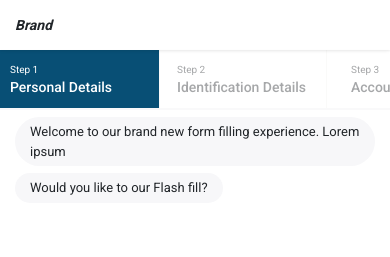
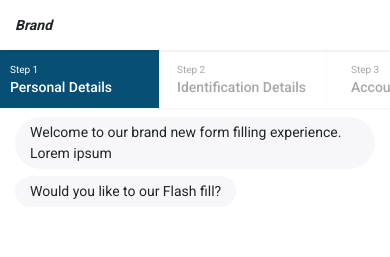
Before and after one commit to kamalbabu/new-form-layout, a React (Create React App) app: page / in a window 390 px wide. Shown: the top 257 px of the page. Built offline with nearby package versions, Linux system fonts and the light colour scheme.

Commit message:
Removed scrollbar

```diff
--- a/src/components/omni-input/OmniInput.css
+++ b/src/components/omni-input/OmniInput.css
@@ -81,11 +81,13 @@
     position:absolute;
     left:0;
     top:-45px;
-    display:flex;
+    display: flex;
+    flex-wrap: nowrap;
+    overflow-x: auto;
+    overflow-y:hidden;
     align-items: center;
     justify-content: center;
     width:100%;
-    overflow-x: auto;
     transition: all ease-in-out 300ms;
 }
 
@@ -103,5 +105,6 @@
     color:#fff;
     font-weight: 400;
     font-size:14px;
+
     transition: all ease-in-out 300ms;
 }
--- a/src/mocks/optionMock.js
+++ b/src/mocks/optionMock.js
@@ -3,13 +3,13 @@ const options = [
         id: 'FLASH_FILL_OPTION',
         action:'PROCESS_SELECT_ID',
         values: [{
-            title: 'Aadhar Card',
+            title: 'Aadhar',
             image: '',
             value: 'FLASH_FILL_OPTION_AADHAR',
             text: 'I want to use my Aadhar'
         },
         {
-            title: 'PAN Card',
+            title: 'PAN',
             image: '',
             value: 'FLASH_FILL_OPTION_PAN',
             text: 'I want to use my PAN Card'
@@ -45,13 +45,13 @@ const options = [
         action:'PROCESS_CHOOSE_ID',
         values: [
             {
-                title: 'Upload a copy',
+                title: 'Upload',
                 image: '',
                 value: 'FLASH_FILL_UPLOAD',
                 text: 'I want to upload a copy '
             },
             {
-                title: 'Scan a document',
+                title: 'Scan',
                 image: '',
                 value: 'FLASH_FILL_SCAN',
                 text: 'I want to scan the document'
--- a/src/pages/form/Form.css
+++ b/src/pages/form/Form.css
@@ -157,7 +157,7 @@
         /* width: 94%; */
         padding:5px 15px;
         min-height: 24px;
-        font-size:13px;
+        font-size: 14px;
         font-weight: 400;
         background-color: #f7f7f9;
     }
@@ -187,9 +187,14 @@
     }
  }
  .conversation-area{
-    height: calc(100vh - 160px);
+    height: calc(100vh - 170px);
     overflow: auto;
+    margin-bottom:10px;
  }
+
+ .conversation-area::-webkit-scrollbar {
+    display: none;
+}
 
  .input-area{
     /* position: relative;
@@ -214,6 +219,10 @@
     overflow-y:hidden;
 }
 
+.form-section-container::-webkit-scrollbar {
+    display: none;
+}
+
 .form-section-item{
     max-height: 60px;
     padding: 12px 10px;
@@ -227,7 +236,9 @@
 .user-message{
     background-color: #036CA4;
     margin-left: auto;
-    color:#fff
+    color:#fff;
+    margin-top:7px;
+    margin-bottom:7px;
 }
 
 .modal-content{
```
